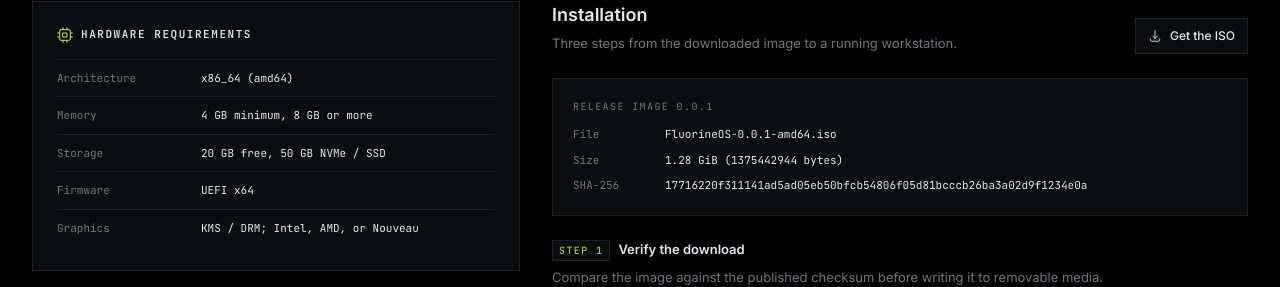
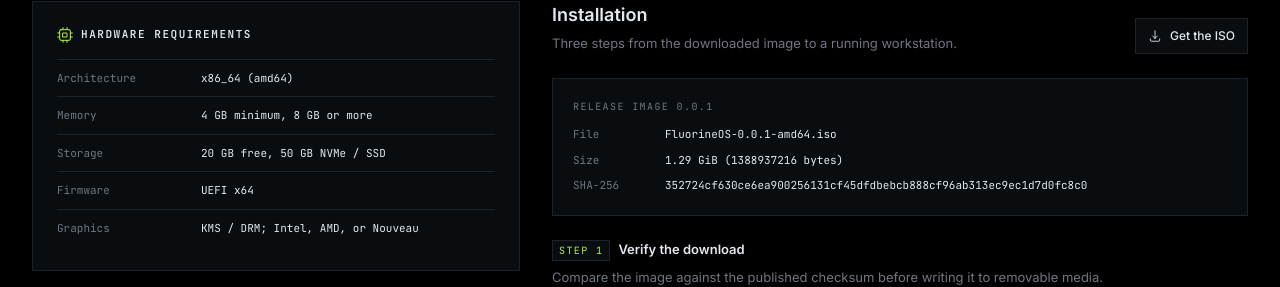
Before and after one commit to FluorineOS/fluorine-website, a Next.js app: page / in a window 1280 px wide. Shown: the part 3150-3437 px from the top of the page. Built offline with nearby package versions, Linux system fonts and the light colour scheme.

Commit message:
fix(install): use the verified image digest and size
The installation block published digests for the earlier build; they now
match the image that passed the live boot and full install gates.

```diff
--- a/src/components/ArchitectureInstall.tsx
+++ b/src/components/ArchitectureInstall.tsx
@@ -160,8 +160,8 @@ sudo apt-get update && sudo apt-get install -y fluorine-desktop`,
 const releaseImage = {
   version: "0.0.1",
   name: "FluorineOS-0.0.1-amd64.iso",
-  size: "1.28 GiB (1375442944 bytes)",
-  digest: "17716220f311141ad5ad05eb50bfcb54806f05d81bcccb26ba3a02d9f1234e0a",
+  size: "1.29 GiB (1388937216 bytes)",
+  digest: "352724cf630ce6ea900256131cf45dfdbebcb888cf96ab313ec9ec1d7d0fc8c0",
 };
 
 export function ArchitectureInstall() {
```
